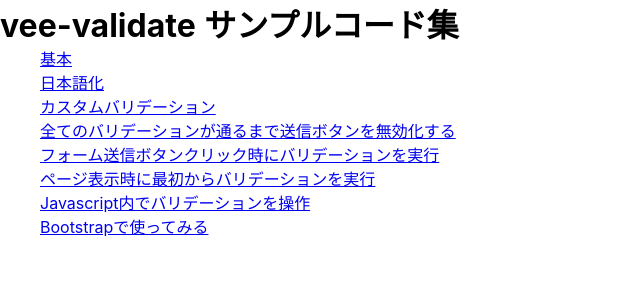
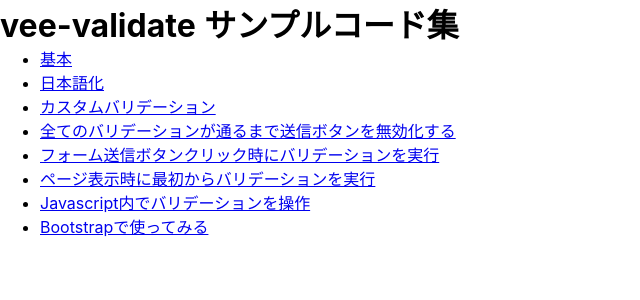
Before and after one commit to thr3a/veevalidate-nuxtjs-sample, a Nuxt app: page / in a window 1280 px wide. Shown: the top 300 px of the page, without its empty margins (0-640 px from the left). Built offline with nearby package versions, Linux system fonts and the light colour scheme.

Commit message:
fix: HTMLミスってたので修正

```diff
--- a/pages/index.vue
+++ b/pages/index.vue
@@ -2,44 +2,46 @@
   <div>
     <h1>vee-validate サンプルコード集</h1>
     <ul>
+      <li>
         <nuxt-link to="/basic">
           基本
         </nuxt-link>
-    </ul>
-    <ul>
+      </li>
+      <li>
         <nuxt-link to="/locale">
           日本語化
         </nuxt-link>
-    </ul>
-    <ul>
+      </li>
+      <li>
         <nuxt-link to="/custom_validate">
           カスタムバリデーション
         </nuxt-link>
-    </ul>
-    <ul>
+      </li>
+      <li>
         <nuxt-link to="/form_submit">
           全てのバリデーションが通るまで送信ボタンを無効化する
         </nuxt-link>
-    </ul>
-    <ul>
+      </li>
+      <li>
         <nuxt-link to="/form_submit2">
           フォーム送信ボタンクリック時にバリデーションを実行
         </nuxt-link>
-    </ul>
-    <ul>
+      </li>
+      <li>
         <nuxt-link to="/first_validate">
           ページ表示時に最初からバリデーションを実行
         </nuxt-link>
-    </ul>
-    <ul>
+      </li>
+      <li>
         <nuxt-link to="/errors">
           Javascript内でバリデーションを操作
         </nuxt-link>
-    </ul>
-    <ul>
+      </li>
+      <li>
         <nuxt-link to="/bootstrap">
           Bootstrapで使ってみる
         </nuxt-link>
+      </li>
     </ul>
   </div>
 </template>
```
Lines whose indentation alone changed are shown as unchanged.
